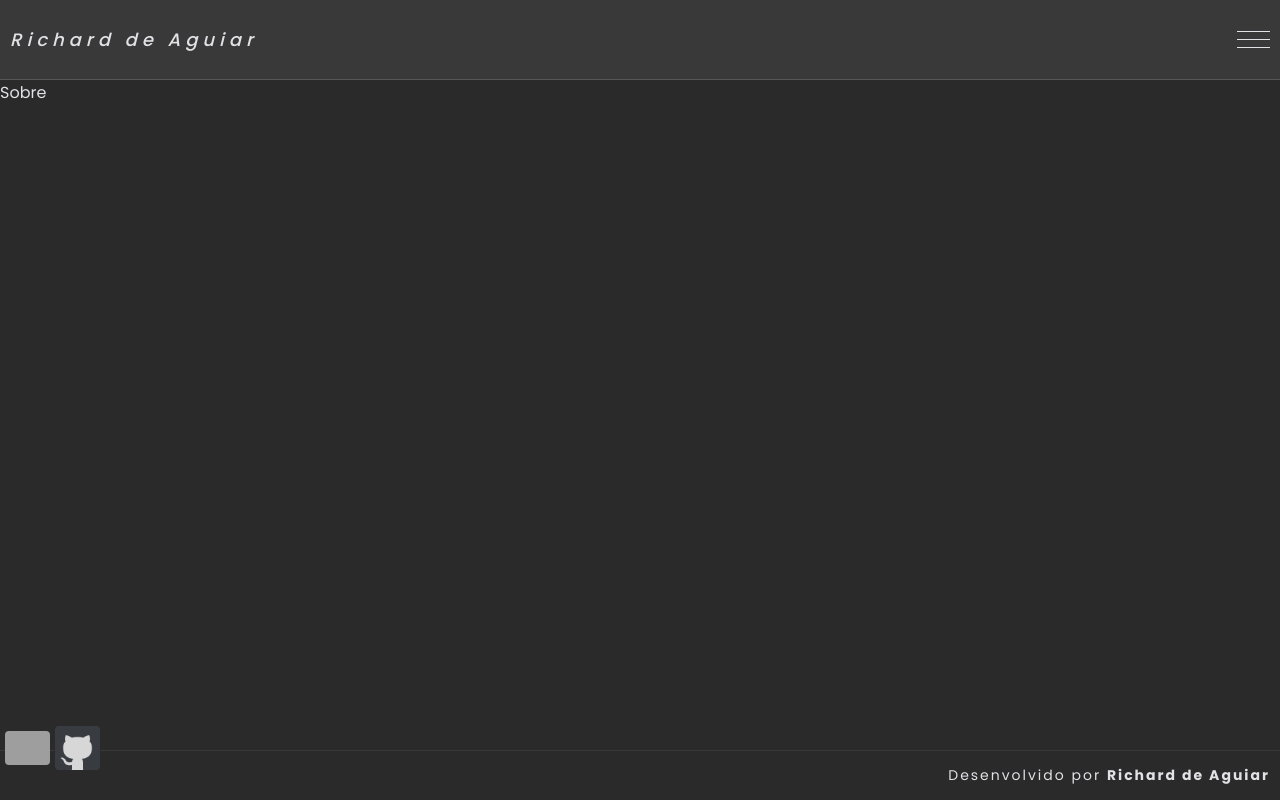
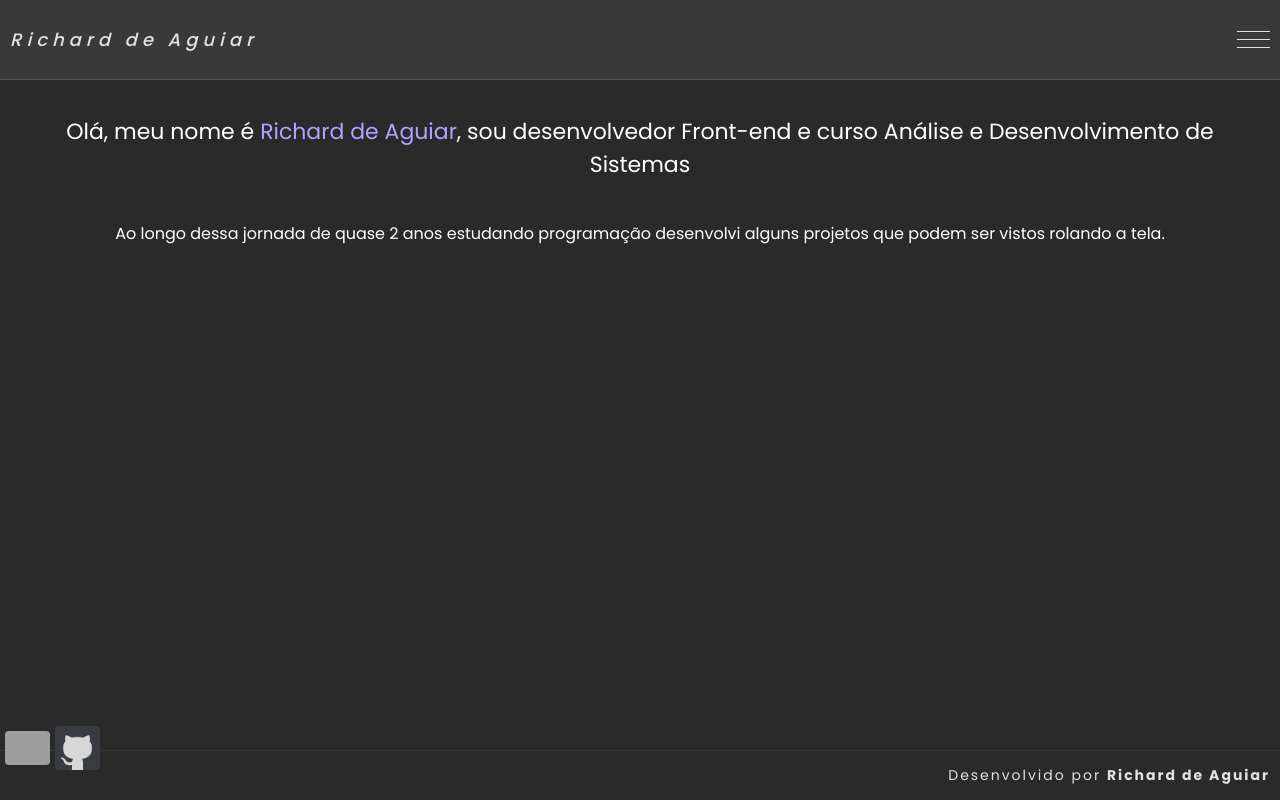
Before and after one commit to aguiarichard/portfolioReact, a React (Vite) app: page / in a window 1280 px wide. Built offline with nearby package versions, Linux system fonts and the light colour scheme; grey boxes are pictures that could not be loaded.

Commit message:
adicionando componente Button

```diff
--- /dev/null
+++ b/src/pages/Components/Button.jsx
@@ -0,0 +1,13 @@
+import React from "react";
+
+import "../../styles/button.css"
+
+export default function Button(props) {
+  return (
+    <button className="botao" onClick={props.onClick}>
+      <p>{props.nomeBotao}</p>
+      <i className="separator"></i>
+      <div className="flechas"></div>
+    </button>
+  )
+}
--- a/src/pages/Components/Projetos-galeria-item.jsx
+++ b/src/pages/Components/Projetos-galeria-item.jsx
@@ -3,6 +3,8 @@ import React from "react";
 import { FontAwesomeIcon } from '@fortawesome/react-fontawesome'
 import { faLink } from "@fortawesome/free-solid-svg-icons";
 import { faCodeBranch } from "@fortawesome/free-solid-svg-icons"
+
+import Button from "./Button";
 
 import "../../styles/projetos-galeria-item.css"
 
@@ -14,7 +16,7 @@ export default function GaleriaItem(props) {
     const flechas = e.target.children[2]
     const button = e.target
 
-    flechas.classList.toggle('flechas-descricao-open')
+    flechas.classList.toggle('flechas-open')
 
     if (vidroAtual.classList.contains('vidro-tecnologias-closed')) {
 
@@ -46,11 +48,7 @@ export default function GaleriaItem(props) {
               })
             }
 
-            <button className="botao-descricao" onClick={(e) => mostrarDescricao(e)}>
-              <p>Descrição</p>
-              <i className="separator"></i>
-              <div className="flechas-descricao"></div>
-            </button>
+            <Button nomeBotao="descrição" onClick={(e) => mostrarDescricao(e)}/>
           </div>
           <div className="sobre-projeto">
             <p className="descricao">
--- a/src/pages/Components/Sobre.jsx
+++ b/src/pages/Components/Sobre.jsx
@@ -1,7 +1,19 @@
 import React from "react";
 
+import "../../styles/sobre.css"
+
 export default function Contatos() {
-    return (
-        <div>Sobre</div>
-    )
+  return (
+    <div className="container-sobre">
+      <p className="apresentacao">
+        Olá, meu nome é <span className="richard">Richard de Aguiar</span>,
+        sou desenvolvedor Front-end e curso Análise e Desenvolvimento de Sistemas
+      </p>
+
+      <p className="apresentacao small">
+        Ao longo dessa jornada de quase 2 anos estudando programação
+        desenvolvi alguns projetos que podem ser vistos rolando a tela.
+      </p>
+    </div>
+  )
 }
--- /dev/null
+++ b/src/styles/button.css
@@ -0,0 +1,90 @@
+.botao {
+    border: none;
+    background: #b3a2ff;
+    margin: 0 10px;
+    cursor: pointer;
+    position: absolute;
+    top: -10px;
+    right: 15px;
+    transition: all 300ms;
+    font-family: 'Poppins', sans-serif;
+    display: flex;
+    justify-content: center;
+    align-items: center;
+    padding: 2px 7px;
+    font-size: 12px;
+    font-weight: 600;
+}
+
+.separator {
+    width: 10px;
+    height: 1px;
+    background-color: #ffffff;
+    transform: rotate(90deg) translateY(-2px);
+}
+
+.botao p {
+    color: #ffffff;
+    pointer-events: none;
+}
+
+.flechas {
+    width: 19px;
+    height: 13px;
+    position: relative;
+
+    pointer-events: none;
+}
+
+.flechas::before {
+    content: "";
+    position: absolute;
+    height: 2px;
+    background: #ffffff;
+    width: 7px;
+    transform: translateX(-8px) translateY(6px) rotate(-40deg);
+    right: 0;
+    top: 0;
+
+    pointer-events: none;
+}
+
+.flechas::after {
+    content: "";
+    position: absolute;
+    height: 2px;
+    background: #ffffff;
+    width: 7px;
+    transform: translateX(-3px) translateY(6px) rotate(40deg);
+    right: 0;
+    top: 0;
+    pointer-events: none;
+}
+
+.flechas-open::before {
+    content: "";
+    position: absolute;
+    height: 2px;
+    background: #ffffff;
+    width: 7px;
+    transform: translateX(-6px) translateY(6px) rotate(40deg);
+
+    pointer-events: none;
+}
+
+.flechas-open::after {
+    content: "";
+    position: absolute;
+    height: 2px;
+    background: #ffffff;
+    width: 7px;
+    transform: translateX(-2px) translateY(6px) rotate(-40deg);
+
+    pointer-events: none;
+}
+
+@media (max-width: 820px) {
+    .botao {
+        font-size: 10px;
+    }
+}
--- a/src/styles/projetos-galeria-item.css
+++ b/src/styles/projetos-galeria-item.css
@@ -58,91 +58,6 @@
     font-size: 18px;
     font-weight: 500;
     margin-top: 50px;
-}
-
-.botao-descricao {
-    border: none;
-    background: #b3a2ff;
-    margin: 0 10px;
-    cursor: pointer;
-    position: absolute;
-    top: -10px;
-    right: 15px;
-    transition: all 300ms;
-    font-family: 'Poppins', sans-serif;
-    display: flex;
-    justify-content: center;
-    align-items: center;
-    padding: 2px 7px;
-    font-size: 12px;
-    font-weight: 600;
-}
-
-.separator {
-    width: 10px;
-    height: 1px;
-    background-color: #ffffff;
-    transform: rotate(90deg) translateY(-2px);
-}
-
-.botao-descricao p {
-    color: #ffffff;
-    pointer-events: none;
-}
-
-.flechas-descricao {
-    width: 19px;
-    height: 13px;
-    position: relative;
-
-    pointer-events: none;
-}
-
-.flechas-descricao::before {
-    content: "";
-    position: absolute;
-    height: 2px;
-    background: #ffffff;
-    width: 7px;
-    transform: translateX(-8px) translateY(6px) rotate(-40deg);
-    right: 0;
-    top: 0;
-
-    pointer-events: none;
-}
-
-.flechas-descricao::after {
-    content: "";
-    position: absolute;
-    height: 2px;
-    background: #ffffff;
-    width: 7px;
-    transform: translateX(-3px) translateY(6px) rotate(40deg);
-    right: 0;
-    top: 0;
-    pointer-events: none;
-}
-
-.flechas-descricao-open::before {
-    content: "";
-    position: absolute;
-    height: 2px;
-    background: #ffffff;
-    width: 7px;
-    transform: translateX(-6px) translateY(6px) rotate(40deg);
-
-    pointer-events: none;
-}
-
-.flechas-descricao-open::after {
-    content: "";
-    position: absolute;
-    height: 2px;
-    background: #ffffff;
-    width: 7px;
-    transform: translateX(-2px) translateY(6px) rotate(-40deg);
-
-    pointer-events: none;
 }
 
 .container-tecnologias-utilizadas {
@@ -219,12 +134,6 @@
         font-size: 16px;
     }
 
-    .botao-descricao {
-        font-size: 10px;
-    }
-}
-
-@media (max-width: 820px) {
     .link-projeto {
         font-size: 14px;
     }
--- /dev/null
+++ b/src/styles/sobre.css
@@ -0,0 +1,23 @@
+.container-sobre {
+    display: flex;
+    align-items: center;
+    flex-direction: column;
+    gap: 10px;
+
+    margin-top: 20px;
+}
+
+.apresentacao {
+    font-size: 22px;
+    text-align: center;
+    padding: 15px;
+    color: #fff;
+}
+
+.small {
+    font-size: 16px;
+}
+
+.richard {
+    color: #b3a2ff;
+}
```
